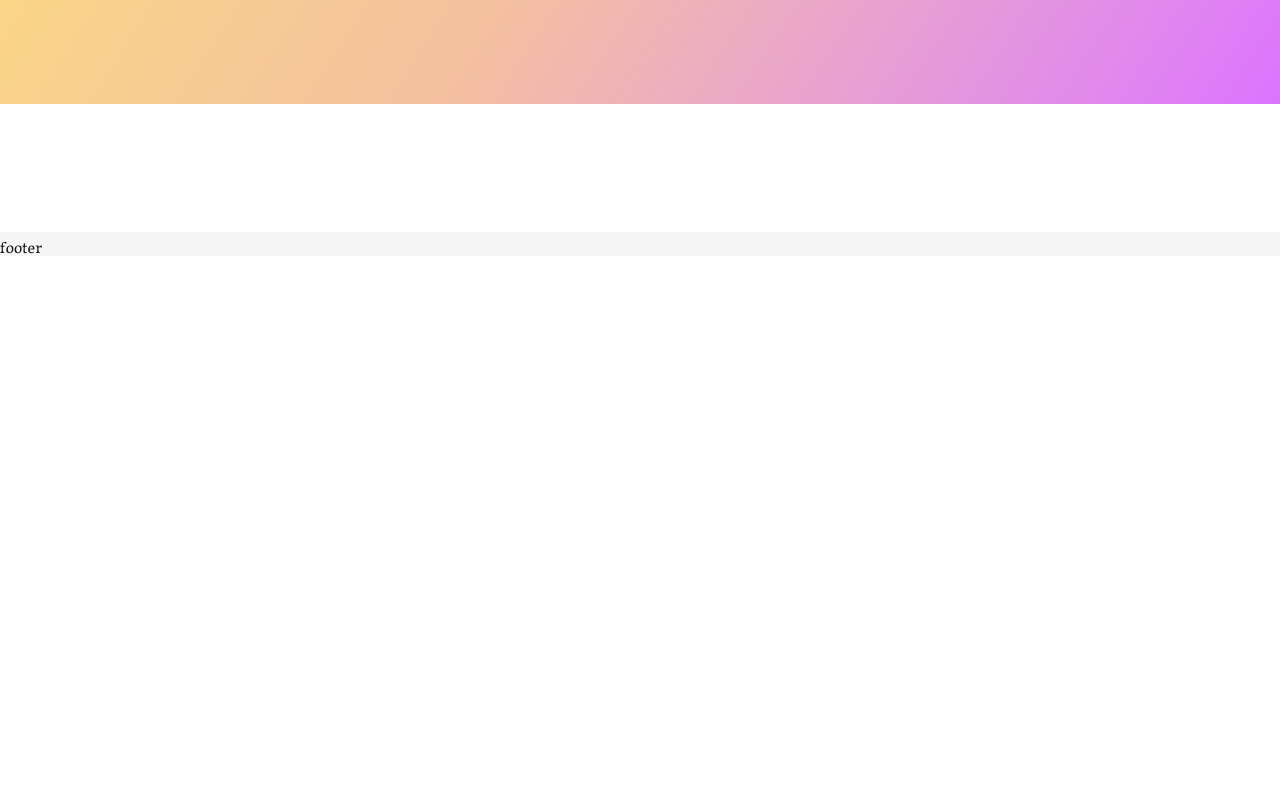
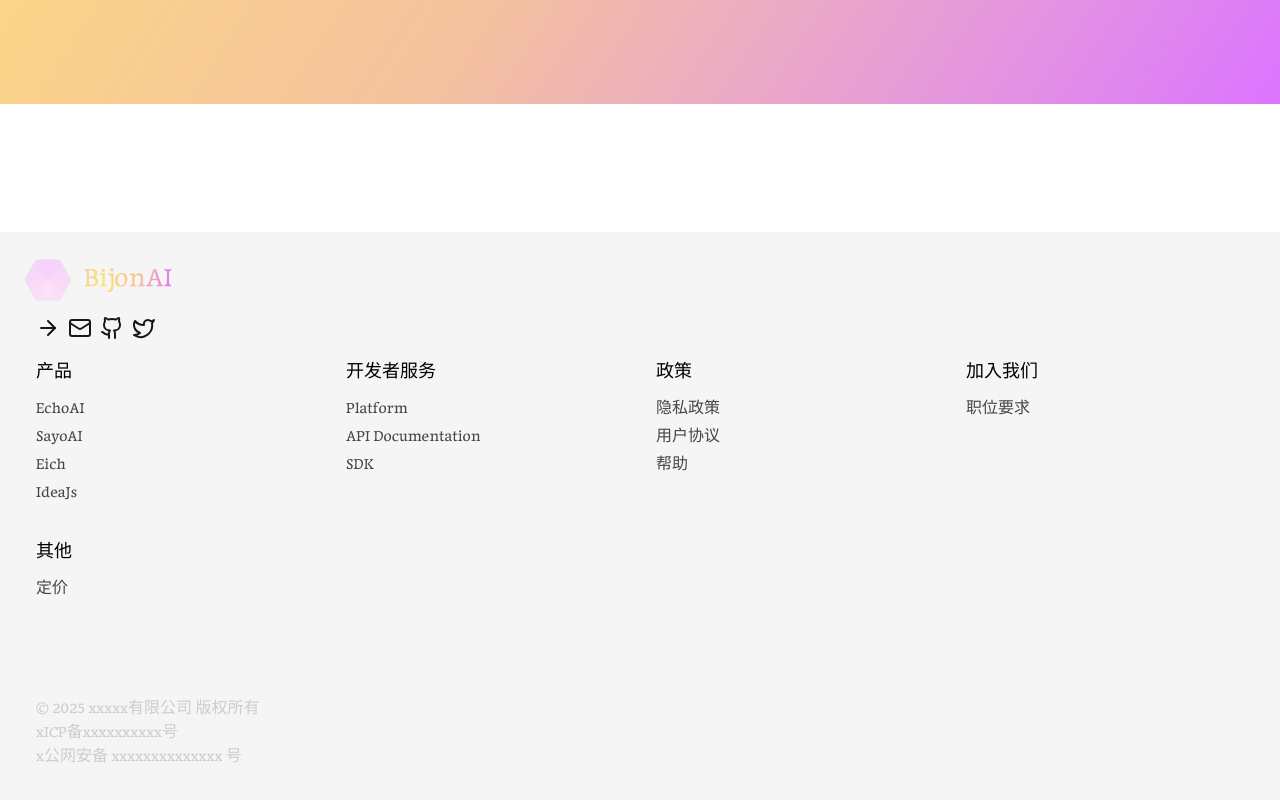
Before and after one commit to bijonai/landing-page, a Next.js app: page / in a window 1280 px wide. Shown: the part 520-1320 px from the top of the page. Before the commit the page ends 800 px from the top, so only its background shows below. Built offline with nearby package versions, Linux system fonts and the light colour scheme.

Commit message:
Implement comprehensive footer with product sections and branding

```diff
--- a/app/page.tsx
+++ b/app/page.tsx
@@ -1,10 +1,9 @@
 import Footer from '@/components/footer'
 import LinkCard from '@/components/link-card'
-import { ArrowRight } from 'lucide-react'
 
 export default function Home() {
   return (
-    <div className="min-h-screen">
+    <div className="min-h-dvh grid grid-rows-[auto_1fr_auto]">
       <div className="w-full bg-linear-123 from-[#FFE373] via-[#F4C09F] to-[#DC73FF] py-4 px-5 text-white/70">
         <header className=" flex justify-end px-4 ">
           <div className="flex gap-4">
--- /dev/null
+++ b/components/footer-list.tsx
@@ -0,0 +1,14 @@
+function FooterList({ title, items }: { title: string; items: string[] }) {
+  return (
+    <div className="flex flex-col gap-3">
+      <h2 className="text-lg text-black">{title}</h2>
+      <div className="flex flex-col gap-1 text-[#454545]">
+        {items.map((item) => (
+          <span key={item}>{item}</span>
+        ))}
+      </div>
+    </div>
+  )
+}
+
+export default FooterList
--- a/components/footer.tsx
+++ b/components/footer.tsx
@@ -1,7 +1,43 @@
+import { ArrowRight, Mail, Github, Twitter } from 'lucide-react'
+import FooterList from './footer-list'
+
 function Footer() {
   return (
     <footer className="bg-[#F5F5F5]">
-      <div>footer</div>
+      <div className="container mx-auto p-6">
+        <div className="flex flex-row items-center gap-2">
+          <img src="/logo.svg" alt="logo" className="w-12 h-12" />
+          <img src="/text.svg" alt="logo-text" className="w-24 h-6" />
+        </div>
+        <div className="p-3">
+          <div className="flex flex-row items-center gap-2">
+            <ArrowRight />
+            <Mail />
+            <Github />
+            <Twitter />
+          </div>
+
+          <div className="grid grid-cols-1 gap-8 sm:grid-cols-2 md:grid-cols-4  pt-3">
+            <FooterList
+              title="产品"
+              items={['EchoAI', 'SayoAI', 'Eich', 'IdeaJs']}
+            />
+            <FooterList
+              title="开发者服务"
+              items={['Platform', 'API Documentation', 'SDK']}
+            />
+            <FooterList title="政策" items={['隐私政策', '用户协议', '帮助']} />
+            <FooterList title="加入我们" items={['职位要求']} />
+            <FooterList title="其他" items={['定价']} />
+          </div>
+
+          <div className="flex flex-col pt-24 text-[#ccc]">
+            <span>© 2025 xxxxx有限公司 版权所有</span>
+            <span> xICP备xxxxxxxxxx号 </span>
+            <span> x公网安备 xxxxxxxxxxxxxx 号</span>
+          </div>
+        </div>
+      </div>
     </footer>
   )
 }
```
